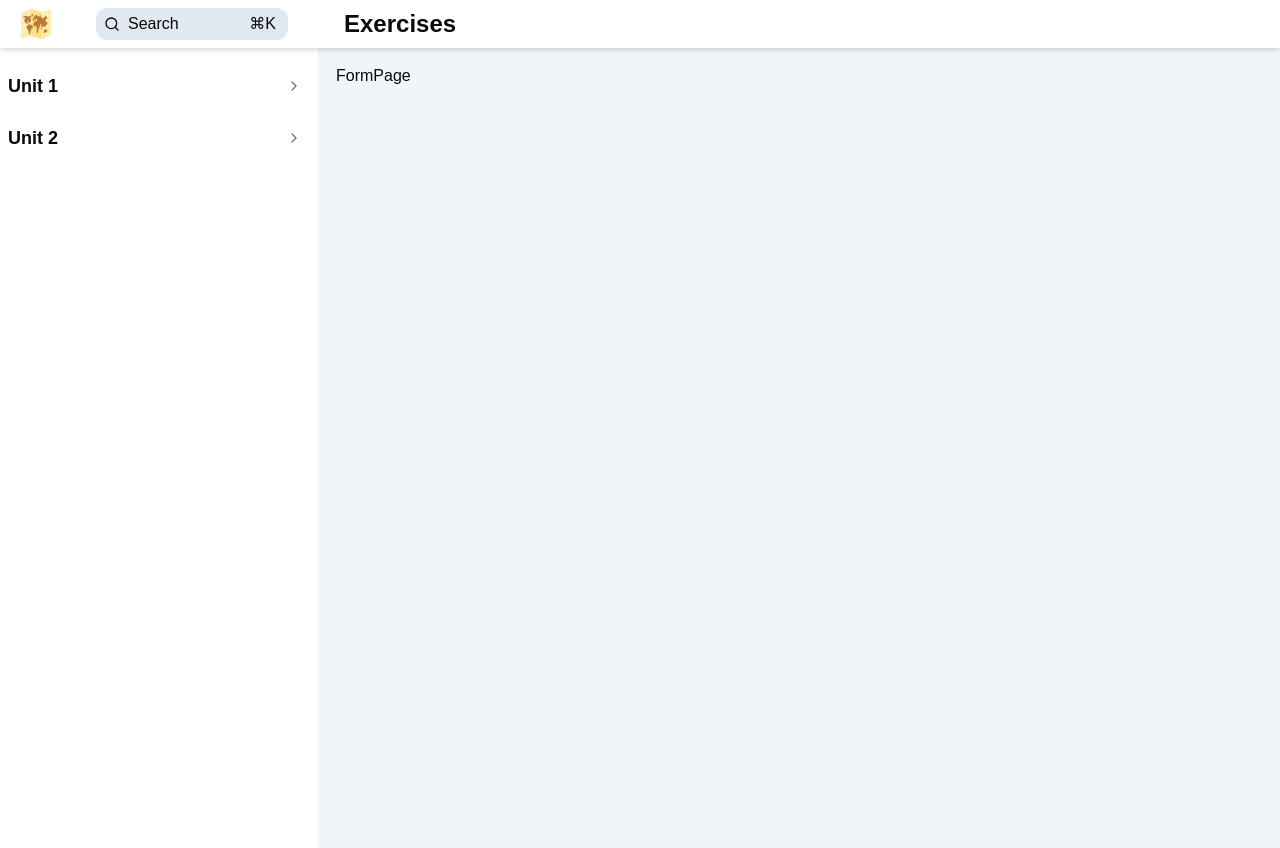
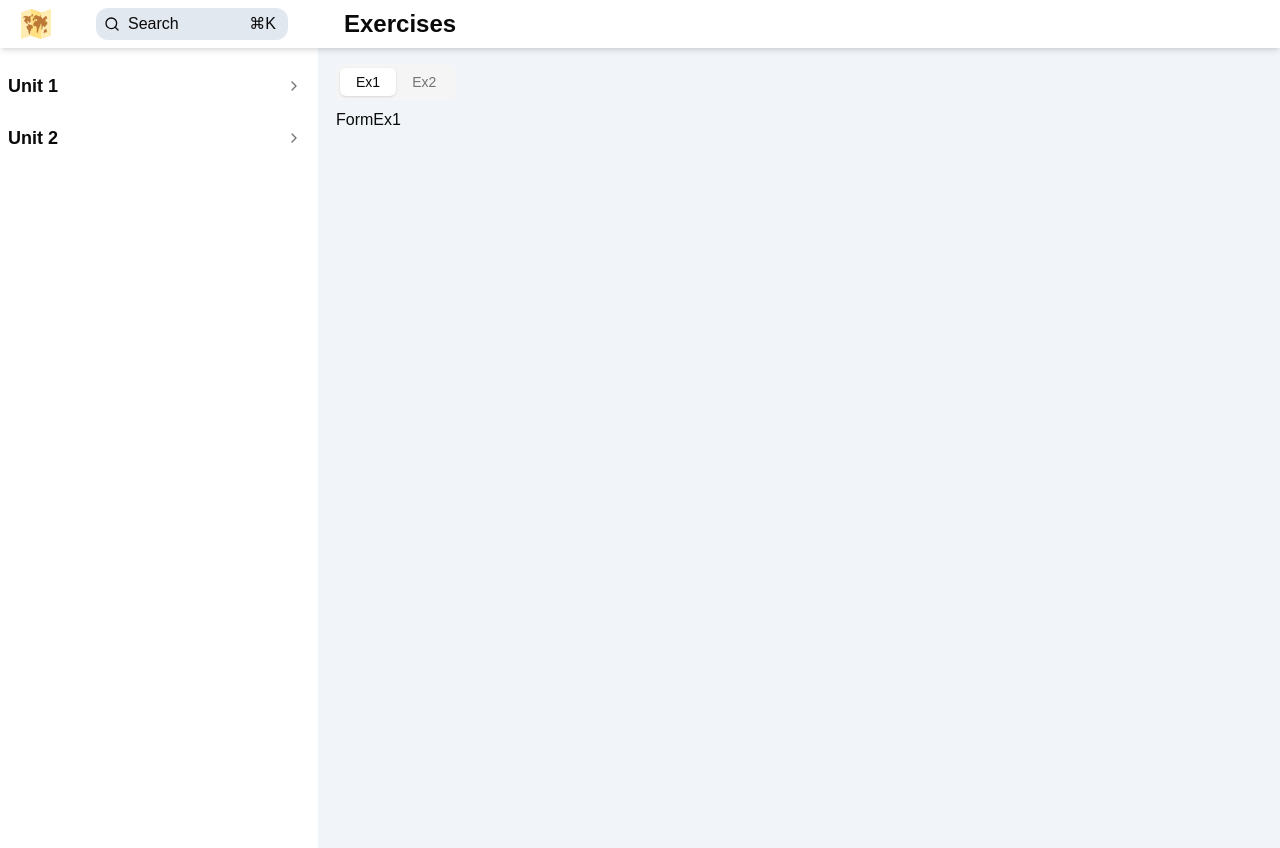
Before and after one commit to UdonShabu/feat-me-hard, a Next.js app: page /exercises/form in a window 1280 px wide. Built offline with nearby package versions, Linux system fonts and the light colour scheme.

Commit message:
feature: Add exercise tabs

```diff
--- /dev/null
+++ b/src/app/exercises/form/_ex/FormEx1.tsx
@@ -0,0 +1,3 @@
+export default function FormEx1() {
+  return <div>FormEx1</div>;
+}
--- /dev/null
+++ b/src/app/exercises/form/_ex/FormEx2.tsx
@@ -0,0 +1,3 @@
+export default function FormEx2() {
+  return <div>FormEx2</div>;
+}
--- /dev/null
+++ b/src/app/exercises/form/_ex/index.tsx
@@ -0,0 +1,7 @@
+import FormEx1 from "./FormEx1";
+import FormEx2 from "./FormEx2";
+
+export const formExercises = [
+  { label: "ex1", component: <FormEx1 /> },
+  { label: "ex2", component: <FormEx2 /> },
+];
--- a/src/app/exercises/form/page.tsx
+++ b/src/app/exercises/form/page.tsx
@@ -1,5 +1,27 @@
-import Image from "next/image";
+import { Tabs, TabsContent, TabsList, TabsTrigger } from "@/components/ui/tabs";
+import { formExercises } from "./_ex";
 
 export default function FormPage() {
-  return <div>FormPage</div>;
+  return (
+    <div>
+      <TabsDemo />
+    </div>
+  );
 }
+
+export function TabsDemo() {
+  return (
+    <Tabs defaultValue={formExercises[0].label} className="w-fit">
+      <TabsList className="flex">
+        {formExercises.map(({ label }) => (
+          <TabsTrigger key={label} value={label} className="capitalize px-4">
+            {label}
+          </TabsTrigger>
+        ))}
+      </TabsList>
+      {formExercises.map(({ label, component }) => (
+        <TabsContent value={label}>{component}</TabsContent>
+      ))}
+    </Tabs>
+  );
+}
```
Also changed, not shown: src/components/navbar.tsx (+1 -8 lines), src/components/ui/tabs.tsx (+12 -12 lines).
